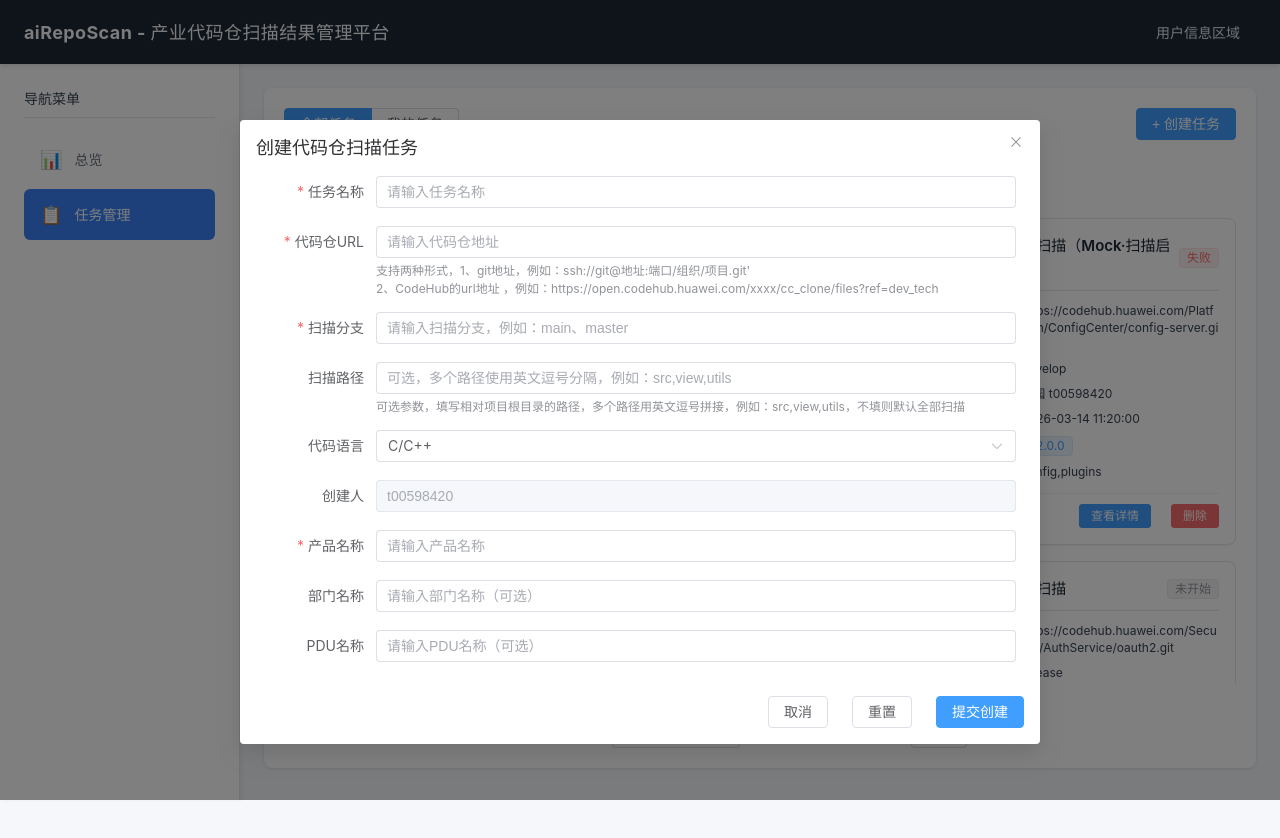
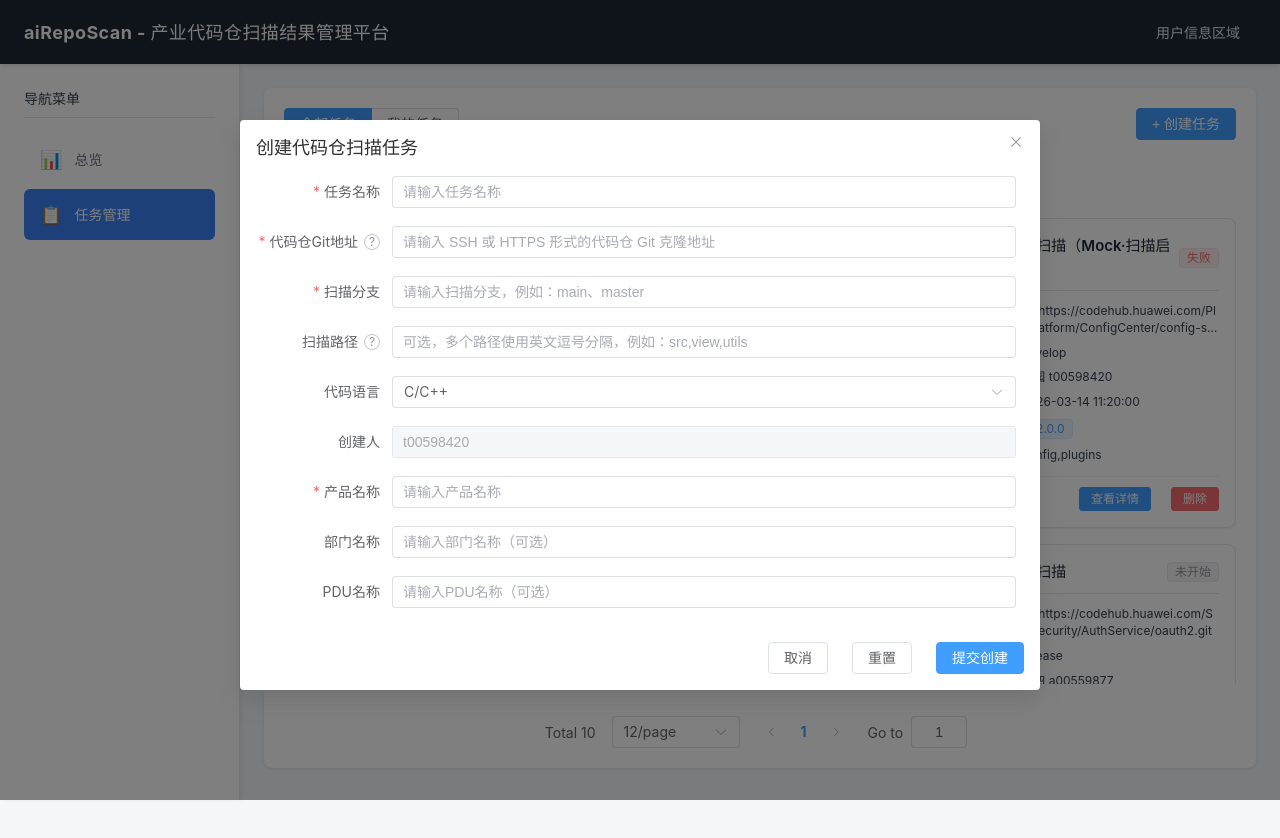
Before and after one commit to BeaconLin/aiRepoScan-hw, a Vue app: page /tasks in a window 1280 px wide. Both pictures are taken after a click on the button "+ 创建任务". Shown: the top 838 px of the page. Built offline with nearby package versions, Linux system fonts and the light colour scheme.

Commit message:
优化任务展示细节，创建任务给出更多提示信息

```diff
--- a/src/api/task.ts
+++ b/src/api/task.ts
@@ -191,7 +191,9 @@ const mockTaskDetails: Record<string, TaskDetail> = {
     'T00112233-4455-6677-8899-aabbccddeeff': {
         taskId: 'T00112233-4455-6677-8899-aabbccddeeff',
         taskName: '前端代码扫描任务',
-        repoUrl: 'https://codehub-y.huawei.com/ServiceComponent/ComDB_ADF/files?ref=master',
+        // 较长 Git 地址，用于任务详情页「代码仓 Git 地址」换行展示验证
+        repoUrl:
+            'https://codehub-y.huawei.com/Enterprise/CloudPlatform/ServiceComponent/ComDB_ADF/SubModule/RepositoryScanningTools/LongPathSegmentForUiWrapVerification/AnotherVeryLongDirectoryNameThatShouldWrapInTaskDetailView/files?ref=master&path=src/views/taskManagement/TaskDetailView.vue&branch=feature/repo-url-line-wrap-manual-test',
         branch: 'main',
         pathList: 'src,main',
         assistantVersions: ['v2.0.0', 'v2.1.0'],
--- a/src/views/taskManagement/TaskDetailView.vue
+++ b/src/views/taskManagement/TaskDetailView.vue
@@ -80,7 +80,7 @@
                         <template v-if="isEditing">
                           <el-input
                               v-model="editForm.taskName"
-                              placeholder="任务名称"
+                              placeholder="请输入任务名称"
                               clearable
                               class="task-detail-field-input"
                           />
@@ -93,23 +93,48 @@
                           class="task-detail-field-line"
                           :class="{ 'task-detail-field-line--edit': isEditing }"
                       >
-                        <span>代码仓地址：</span>
+                        <span>代码仓Git地址：</span>
                         <template v-if="isEditing">
                           <el-input
                               v-model="editForm.repoUrl"
-                              placeholder="https://..."
+                              placeholder="请输入 SSH 或 HTTPS 形式的代码仓 Git 克隆地址"
                               clearable
                               class="task-detail-field-input"
                           />
                         </template>
                         <template v-else>
-                          <a
-                              v-if="task.repoUrl"
-                              :href="task.repoUrl"
-                              target="_blank"
-                              rel="noopener noreferrer"
-                              class="task-detail-link"
-                          >{{ task.repoUrl }}</a>
+                          <span v-if="task.repoUrl" class="task-detail-repo-url-inline">
+                            <span
+                                class="task-detail-repo-url-text"
+                                :title="task.repoUrl"
+                            >{{ task.repoUrl }}</span><el-tooltip
+                                content="复制"
+                                placement="top"
+                                :show-after="200"
+                            >
+                              <el-button
+                                  type="primary"
+                                  link
+                                  size="small"
+                                  class="task-detail-repo-url-copy"
+                                  aria-label="复制代码仓 Git 地址"
+                                  @click="handleCopyRepoUrl"
+                              >
+                                <svg
+                                    class="task-detail-repo-url-copy-icon"
+                                    viewBox="0 0 24 24"
+                                    width="14"
+                                    height="14"
+                                    aria-hidden="true"
+                                >
+                                  <path
+                                      fill="currentColor"
+                                      d="M16 1H4c-1.1 0-2 .9-2 2v14h2V3h12V1zm3 4H8c-1.1 0-2 .9-2 2v14c0 1.1.9 2 2 2h11c1.1 0 2-.9 2-2V7c0-1.1-.9-2-2-2zm0 16H8V7h11v14z"
+                                  />
+                                </svg>
+                              </el-button>
+                            </el-tooltip>
+                          </span>
                           <span v-else class="task-detail-muted">未提供地址</span>
                         </template>
                       </div>
@@ -121,7 +146,7 @@
                         <template v-if="isEditing">
                           <el-select
                               v-model="editForm.codeLanguage"
-                              placeholder="请选择"
+                              placeholder="C/C++"
                               clearable
                               class="task-detail-field-input"
                           >
@@ -134,6 +159,57 @@
                       </div>
                       <div class="task-detail-field-line">
                         <span>创建人：</span><span>{{ formatTaskCreatorDisplay(task) }}</span>
+                      </div>
+                      <div
+                          class="task-detail-field-line"
+                          :class="{ 'task-detail-field-line--edit': isEditing }"
+                      >
+                        <span>产品名称：</span>
+                        <template v-if="isEditing">
+                          <el-input
+                              v-model="editForm.productName"
+                              placeholder="请输入产品名称"
+                              clearable
+                              class="task-detail-field-input"
+                          />
+                        </template>
+                        <template v-else>
+                          <span>{{ task.productName || '-' }}</span>
+                        </template>
+                      </div>
+                      <div
+                          class="task-detail-field-line"
+                          :class="{ 'task-detail-field-line--edit': isEditing }"
+                      >
+                        <span>部门名称：</span>
+                        <template v-if="isEditing">
+                          <el-input
+                              v-model="editForm.deptName"
+                              placeholder="请输入部门名称（可选）"
+                              clearable
+                              class="task-detail-field-input"
+                          />
+                        </template>
+                        <template v-else>
+                          <span>{{ task.dept_name || '-' }}</span>
+                        </template>
+                      </div>
+                      <div
+                          class="task-detail-field-line"
+                          :class="{ 'task-detail-field-line--edit': isEditing }"
+                      >
+                        <span>PDU名称：</span>
+                        <template v-if="isEditing">
+                          <el-input
+                              v-model="editForm.pduName"
+                              placeholder="请输入PDU名称（可选）"
+                              clearable
+                              class="task-detail-field-input"
+                          />
+                        </template>
+                        <template v-else>
+                          <span>{{ task.pdu_name || '-' }}</span>
+                        </template>
                       </div>
                       <div class="task-detail-field-line">
                         <span>创建时间：</span><span>{{ task.createTime || '未知' }}</span>
@@ -155,57 +231,6 @@
                         </template>
                         <template v-else>
                           <span>{{ task.taskStatus || '—' }}</span>
-                        </template>
-                      </div>
-                      <div
-                          class="task-detail-field-line"
-                          :class="{ 'task-detail-field-line--edit': isEditing }"
-                      >
-                        <span>所属部门/开发部：</span>
-                        <template v-if="isEditing">
-                          <el-input
-                              v-model="editForm.deptName"
-                              placeholder="可选"
-                              clearable
-                              class="task-detail-field-input"
-                          />
-                        </template>
-                        <template v-else>
-                          <span>{{ task.dept_name || '-' }}</span>
-                        </template>
-                      </div>
-                      <div
-                          class="task-detail-field-line"
-                          :class="{ 'task-detail-field-line--edit': isEditing }"
-                      >
-                        <span>所属PDU：</span>
-                        <template v-if="isEditing">
-                          <el-input
-                              v-model="editForm.pduName"
-                              placeholder="可选"
-                              clearable
-                              class="task-detail-field-input"
-                          />
-                        </template>
-                        <template v-else>
-                          <span>{{ task.pdu_name || '-' }}</span>
-                        </template>
-                      </div>
-                      <div
-                          class="task-detail-field-line"
-                          :class="{ 'task-detail-field-line--edit': isEditing }"
-                      >
-                        <span>产品名称：</span>
-                        <template v-if="isEditing">
-                          <el-input
-                              v-model="editForm.productName"
-                              placeholder="产品名称"
-                              clearable
-                              class="task-detail-field-input"
-                          />
-                        </template>
-                        <template v-else>
-                          <span>{{ task.productName || '-' }}</span>
                         </template>
                       </div>
                     </div>
@@ -935,6 +960,7 @@ import type { TaskScanResultApiDocRow } from '@/api/types/taskApiDoc'
 import type { AnnotationStatistics } from '@/api/types'
 import type { SaveAnnotationReqBody, TaskDetailPaginationInfo } from '@/api/types/saveAnnotation'
 import CodeBlock from '@/views/taskManagement/components/CodeBlock.vue'
+import { copyText } from '@/utils/utils'
 
 type ElTagType = 'success' | 'info' | 'warning' | 'danger'
 
@@ -2400,6 +2426,16 @@ const getCodeLanguage = (): string => {
 // 返回任务列表
 const handleBack = (): void => {
   router.push('/tasks')
+}
+
+const handleCopyRepoUrl = (): void => {
+  const url = task.value?.repoUrl?.trim()
+  if (!url) {
+    ElMessage.warning('暂无代码仓 Git 地址可复制')
+    return
+  }
+  copyText(url)
+  ElMessage.success('复制成功')
 }
 
 // 重试加载
@@ -2873,13 +2909,33 @@ onUnmounted(() => {
   word-break: break-word;
 }
 
-.task-detail-link {
-  color: #409eff;
-  text-decoration: none;
-}
-
-.task-detail-link:hover {
-  text-decoration: underline;
+.task-detail-repo-url-inline {
+  word-break: break-all;
+}
+
+.task-detail-repo-url-text {
+  color: #303133;
+}
+
+.task-detail-repo-url-inline :deep(.el-tooltip__trigger) {
+  display: inline-flex;
+  vertical-align: middle;
+  margin-left: 2px;
+}
+
+.task-detail-repo-url-copy {
+  display: inline-flex;
+  align-items: center;
+  justify-content: center;
+  padding: 0 2px;
+  height: auto;
+  min-height: unset;
+  line-height: 1;
+  vertical-align: middle;
+}
+
+.task-detail-repo-url-copy-icon {
+  display: block;
 }
 
 .task-detail-muted {
--- a/src/views/taskManagement/TaskListView.vue
+++ b/src/views/taskManagement/TaskListView.vue
@@ -81,9 +81,19 @@
               </div>
             </div>
             <div class="card-body">
-              <div class="card-item">
-                <span class="item-label">代码仓URL：</span>
-                <span class="item-value">{{ task.repoUrl }}</span>
+              <div class="card-item card-item--repo-url">
+                <span class="item-label">代码仓Git地址：</span>
+                <el-tooltip
+                    v-if="task.repoUrl"
+                    class="item-repo-url-tooltip"
+                    :content="task.repoUrl"
+                    placement="top"
+                    :show-after="300"
+                    popper-class="task-list-repo-url-tooltip"
+                >
+                  <span class="item-value item-value--repo-url">{{ task.repoUrl }}</span>
+                </el-tooltip>
+                <span v-else class="item-value">--</span>
               </div>
               <div class="card-item">
                 <span class="item-label">扫描分支：</span>
@@ -164,7 +174,8 @@ import {
   ElEmpty,
   ElPagination,
   ElRadioGroup,
-  ElRadioButton
+  ElRadioButton,
+  ElTooltip
 } from 'element-plus'
 import {
   queryTaskList,
@@ -549,6 +560,29 @@ onMounted(async () => {
   line-height: 1.4;
 }
 
+.card-item--repo-url .item-label {
+  min-width: 92px;
+}
+
+.card-item--repo-url .item-repo-url-tooltip {
+  flex: 1;
+  min-width: 0;
+}
+
+.card-item--repo-url .item-repo-url-tooltip :deep(.el-tooltip__trigger) {
+  display: block;
+  width: 100%;
+}
+
+.item-value--repo-url {
+  display: -webkit-box;
+  -webkit-box-orient: vertical;
+  -webkit-line-clamp: 2;
+  line-clamp: 2;
+  overflow: hidden;
+  word-break: break-all;
+}
+
 .card-footer {
   display: flex;
   justify-content: flex-end;
@@ -558,3 +592,10 @@ onMounted(async () => {
   flex-shrink: 0;
 }
 </style>
+
+<style>
+.task-list-repo-url-tooltip {
+  max-width: 480px;
+  word-break: break-all;
+}
+</style>
--- a/src/views/taskManagement/components/CreateTaskDialog.vue
+++ b/src/views/taskManagement/components/CreateTaskDialog.vue
@@ -11,7 +11,7 @@
           ref="formRef"
           :model="formData"
           :rules="rules"
-          label-width="120px"
+          label-width="136px"
           label-position="right"
       >
         <el-form-item label="任务名称" prop="taskName">
@@ -22,18 +22,54 @@
           />
         </el-form-item>
 
-        <el-form-item label="代码仓URL" prop="repoUrl">
+        <el-form-item prop="repoUrl" class="form-item-with-help-label">
+          <template #label>
+            <span class="form-item-label-with-help">
+              <span class="form-label-text">代码仓Git地址</span>
+              <el-tooltip
+                  effect="light"
+                  placement="right"
+                  :show-after="200"
+                  popper-class="create-task-repo-url-tooltip"
+              >
+                <template #content>
+                  <div class="repo-url-help-content">
+                    <p class="repo-url-help-intro">支持 SSH、HTTPS 两种 Git 克隆地址。</p>
+                    <p class="repo-url-help-example">
+                      <span class="repo-url-help-tag">SSH</span>
+                      ssh://git@codehub-dg-y.huawei.com:2222/CoreTool/CoreMLOPS/xxxxproductName.git
+                    </p>
+                    <p class="repo-url-help-example">
+                      <span class="repo-url-help-tag">HTTPS</span>
+                      https://codehub-dg-y.huawei.com/CoreTool/CoreMLOPS/xxxxproductName.git
+                    </p>
+                    <div class="repo-url-help-diagram">
+                      <img
+                          v-if="repoUrlHelpDiagramSrc"
+                          :src="repoUrlHelpDiagramSrc"
+                          alt="代码仓 Git 地址获取示意图"
+                          class="repo-url-help-diagram__img"
+                      />
+                      <div v-else class="repo-url-help-diagram__placeholder">
+                        示意图（待补充）
+                      </div>
+                    </div>
+                  </div>
+                </template>
+                <span
+                    class="form-help-icon"
+                    role="button"
+                    tabindex="0"
+                    aria-label="代码仓 Git 地址填写说明"
+                >?</span>
+              </el-tooltip>
+            </span>
+          </template>
           <el-input
               v-model="formData.repoUrl"
-              placeholder="请输入代码仓地址"
+              placeholder="请输入 SSH 或 HTTPS 形式的代码仓 Git 克隆地址"
               clearable
           />
-          <div class="form-hint">
-            支持两种形式，1、git地址，例如：ssh://git@地址:端口/组织/项目.git'
-          </div>
-          <div class="form-hint">
-            2、CodeHub的url地址 ，例如：https://open.codehub.huawei.com/xxxx/cc_clone/files?ref=dev_tech
-          </div>
         </el-form-item>
 
         <el-form-item label="扫描分支" prop="branch">
@@ -44,15 +80,35 @@
           />
         </el-form-item>
 
-        <el-form-item label="扫描路径" prop="scanPaths">
+        <el-form-item prop="scanPaths">
+          <template #label>
+            <span class="form-item-label-with-help">
+              <span class="form-label-text">扫描路径</span>
+              <el-tooltip
+                  effect="light"
+                  placement="right"
+                  :show-after="200"
+                  popper-class="create-task-form-help-tooltip"
+              >
+                <template #content>
+                  <p class="form-help-tooltip-text">
+                    可选参数，填写相对项目根目录的路径，多个路径用英文逗号拼接，例如：src,view,utils，不填则默认全部扫描
+                  </p>
+                </template>
+                <span
+                    class="form-help-icon"
+                    role="button"
+                    tabindex="0"
+                    aria-label="扫描路径填写说明"
+                >?</span>
+              </el-tooltip>
+            </span>
+          </template>
           <el-input
               v-model="formData.scanPaths"
               placeholder="可选，多个路径使用英文逗号分隔，例如：src,view,utils"
               clearable
           />
-          <div class="form-hint">
-            可选参数，填写相对项目根目录的路径，多个路径用英文逗号拼接，例如：src,view,utils，不填则默认全部扫描
-          </div>
         </el-form-item>
 
         <el-form-item label="代码语言" prop="codeLanguage">
@@ -133,6 +189,9 @@ const submitting = ref(false)
 const DEFAULT_CODE_LANGUAGE = 'C/C++'
 const DEFAULT_ASSISTANT_VERSION = '内存安全v1.0.0'
 
+/** 代码仓 Git 地址 tooltip 示意图，替换为图片资源路径后即可展示 */
+const repoUrlHelpDiagramSrc = ''
+
 const formData = reactive({
   taskName: '',
   repoUrl: '',
@@ -148,6 +207,17 @@ const formData = reactive({
   createTime: '' // 实际应该自动填充当前时间
 })
 
+/** 仅允许 Git 克隆地址：SSH（ssh://git@主机:端口/路径.git，端口可省略）或 HTTPS（https://主机/路径.git） */
+const isValidRepoGitUrl = (raw) => {
+  const url = String(raw ?? '').trim()
+  if (!url) return false
+  const sshGit =
+      /^ssh:\/\/git@[^\s/]+(?::\d+)?\/[^\s?]+\.git$/i.test(url)
+  const httpsGit =
+      /^https:\/\/[^\s/]+\/[^\s?]+\.git$/i.test(url)
+  return sshGit || httpsGit
+}
+
 // 表单验证规则
 const rules = {
   taskName: [
@@ -155,12 +225,25 @@ const rules = {
     {min: 2, max: 50, message: '任务名称长度在 2 到 50 个字符', trigger: 'blur'}
   ],
   repoUrl: [
-    {required: true, message: '请输入代码仓地址', trigger: 'blur'},
+    {required: true, message: '请输入代码仓Git地址', trigger: 'blur'},
     {
-      pattern: /^(ssh:\/\/git@|https?:\/\/)[^\s]+$/,
-      message: '请输入有效的代码仓地址，支持SSH格式：ssh://git@地址:端口/组织/项目.git 或HTTP(S)格式：https://地址/组织/项目.git',
-      trigger: 'blur'
-    }
+      validator: (rule, value, callback) => {
+        if (!value || String(value).trim() === '') {
+          callback()
+          return
+        }
+        if (isValidRepoGitUrl(value)) {
+          callback()
+        } else {
+          callback(
+              new Error(
+                  '请输入有效的 Git 克隆地址：SSH 如 ssh://git@主机:端口/组织/项目.git，或 HTTPS 如 https://主机/组织/项目.git'
+              )
+          )
+        }
+      },
+      trigger: 'blur',
+    },
   ],
   branch: [
     {required: true, message: '请输入扫描分支', trigger: 'blur'}
@@ -375,16 +458,110 @@ const handleSubmit = async () => {
   background: #a8a8a8;
 }
 
-.form-hint {
-  font-size: 12px;
-  color: #909399;
-  margin-top: 8px;
-  line-height: 10px;
-}
-
 .dialog-footer {
   display: flex;
   justify-content: flex-end;
   gap: 12px;
 }
+
+:deep(.form-item-with-help-label .el-form-item__label) {
+  white-space: nowrap;
+}
+
+.form-item-label-with-help {
+  display: inline-flex;
+  align-items: center;
+  gap: 6px;
+  white-space: nowrap;
+}
+
+.form-label-text {
+  flex-shrink: 0;
+  white-space: nowrap;
+}
+
+.form-help-icon {
+  display: inline-flex;
+  align-items: center;
+  justify-content: center;
+  width: 16px;
+  height: 16px;
+  border-radius: 50%;
+  font-size: 12px;
+  line-height: 1;
+  color: #909399;
+  border: 1px solid #c0c4cc;
+  cursor: help;
+  user-select: none;
+  transition: color 0.2s, border-color 0.2s;
+}
+
+.form-help-icon:hover,
+.form-help-icon:focus-visible {
+  color: #409eff;
+  border-color: #409eff;
+  outline: none;
+}
 </style>
+
+<style>
+.create-task-form-help-tooltip {
+  max-width: 360px;
+}
+
+.create-task-form-help-tooltip .form-help-tooltip-text {
+  margin: 0;
+  font-size: 12px;
+  line-height: 1.6;
+  color: #606266;
+}
+
+.create-task-repo-url-tooltip {
+  max-width: 420px;
+}
+
+.create-task-repo-url-tooltip .repo-url-help-content {
+  font-size: 12px;
+  line-height: 1.6;
+  color: #606266;
+}
+
+.create-task-repo-url-tooltip .repo-url-help-intro {
+  margin: 0 0 8px;
+}
+
+.create-task-repo-url-tooltip .repo-url-help-example {
+  margin: 0 0 6px;
+  word-break: break-all;
+}
+
+.create-task-repo-url-tooltip .repo-url-help-tag {
+  display: inline-block;
+  min-width: 42px;
+  margin-right: 4px;
+  font-weight: 600;
+  color: #303133;
+}
+
+.create-task-repo-url-tooltip .repo-url-help-diagram {
+  margin-top: 10px;
+}
+
+.create-task-repo-url-tooltip .repo-url-help-diagram__img {
+  display: block;
+  max-width: 100%;
+  border-radius: 4px;
+  border: 1px solid #ebeef5;
+}
+
+.create-task-repo-url-tooltip .repo-url-help-diagram__placeholder {
+  min-height: 120px;
+  padding: 12px;
+  text-align: center;
+  color: #909399;
+  background: #f5f7fa;
+  border: 1px dashed #dcdfe6;
+  border-radius: 4px;
+  box-sizing: border-box;
+}
+</style>
```
Also changed, not shown: 1 other file (tests, documents, lock files or other folders).
